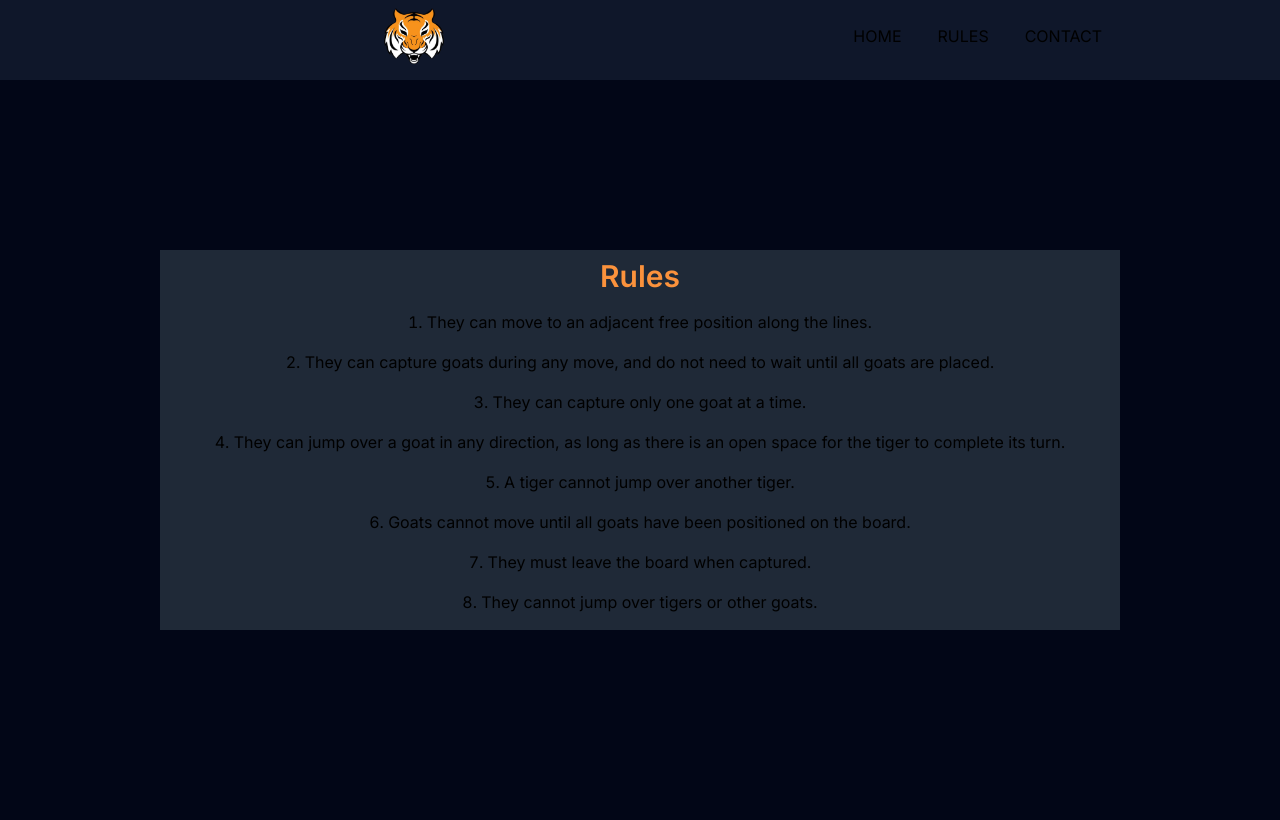
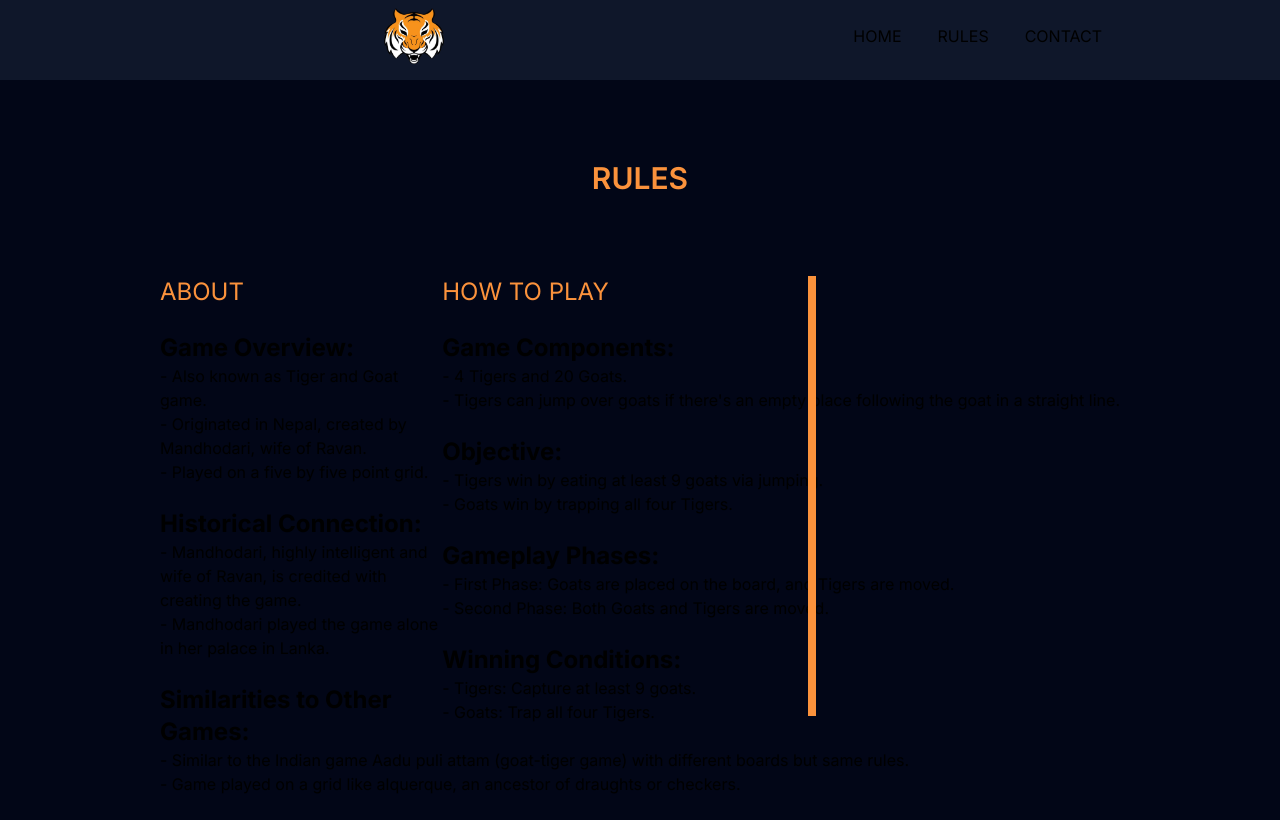
Before and after one commit to Satishdhakal/Baghchal, a Next.js app: page /rules in a window 1280 px wide. Built offline with nearby package versions, Linux system fonts and the light colour scheme.

Commit message:
updated rules

```diff
--- a/app/rules/page.tsx
+++ b/app/rules/page.tsx
@@ -1,37 +1,80 @@
+import "./rules.css"
 const page = () => {
+  //left to make it mobile responsive
   return (
     <>
-      {/* subtract navbar height (80px) to prevent overflow  */}
-      <div className="flex items-center justify-center h-[calc(100vh-80px)] w-screen">
-        <div className="bg-gray-800 w-9/12 text-center">
-          <h2 className="text-center p-2 text-orange-400 font-semibold text-3xl">Rules</h2>
-          <div>
-            <ol className="p-2 list-decimal list-inside">
-              <li className="pt-0 p-2">
-                They can move to an adjacent free position along the lines.
-              </li>
-              <li className="p-2">
-                They can capture goats during any move, and do not need to wait
-                until all goats are placed.
-              </li>
-              <li className="p-2">They can capture only one goat at a time.</li>
-              <li className="p-2">
-                They can jump over a goat in any direction, as long as there is
-                an open space for the tiger to complete its turn.
-              </li>
-              <li className="p-2">A tiger cannot jump over another tiger.</li>
-              <li className="p-2">
-                Goats cannot move until all goats have been positioned on the
-                board.{" "}
-              </li>
-              <li className="p-2">They must leave the board when captured.</li>
-              <li className="p-2">
-                They cannot jump over tigers or other goats.
-              </li>
-            </ol>
-          </div>
+      <div>
+          <br /><br /><br />
+          <h2 className="text-center p-2 text-orange-400 font-semibold text-3xl">RULES</h2>
+      </div>
+      <br /><br /><br />
+      <div className="float-right mr-40">
+        <h1 className="text-2xl text-orange-400">HOW TO PLAY</h1>
+        <br></br>
+        <h2 className="text-2xl"><strong>Game Components:</strong></h2>
+        <ul>
+          <li>- 4 Tigers and 20 Goats.</li>
+          <li>- Tigers can jump over goats if there's an empty place following the goat in a straight line.</li>
+        </ul>
+        <br></br>
+
+        <h2 className="text-2xl"><strong>Objective:</strong></h2>
+        <ul>
+          <li>- Tigers win by eating at least 9 goats via jumping.</li>
+          <li>- Goats win by trapping all four Tigers.</li>
+        </ul>
+        <br></br>
+
+        <h2 className="text-2xl"><strong>Gameplay Phases:</strong></h2>
+        <ul>
+          <li>- First Phase: Goats are placed on the board, and Tigers are moved.</li>
+          <li>- Second Phase: Both Goats and Tigers are moved.</li>
+        </ul>
+        <br></br>
+
+        <h2 className="text-2xl"><strong>Winning Conditions:</strong></h2>
+        <ul>
+          <li>- Tigers: Capture at least 9 goats.</li>
+          <li>- Goats: Trap all four Tigers.</li>
+        </ul>
+        <br></br>
+      </div>
+
+      <div className="border-l-8 fixed border-orange-400 vertical-line"></div> {/*Vertical Line*/}
+
+      <div className="ml-40">
+        <h1 className="text-2xl text-orange-400">ABOUT</h1>
+        <br></br>
+        <h2 className="text-2xl"><strong>Game Overview:</strong></h2>
+
+        <ul>
+          <li>
+            - Also known as Tiger and Goat game.
+          </li>
+          <li>
+            - Originated in Nepal, created by Mandhodari, wife of Ravan.
+          </li>
+          <li>
+            - Played on a five by five point grid.
+          </li>
+        </ul>
+        <br></br>
+
+        <h2 className="text-2xl"><strong>Historical Connection:</strong></h2>
+        <ul>
+          <li>- Mandhodari, highly intelligent and wife of Ravan, is credited with creating the game.</li>
+          <li>- Mandhodari played the game alone in her palace in Lanka.</li>
+        </ul>
+        <br></br>
+
+        <h2 className="text-2xl"><strong>Similarities to Other Games:</strong></h2>
+        <ul>
+          <li>- Similar to the Indian game Aadu puli attam (goat-tiger game) with different boards but same rules.</li>
+          <li>- Game played on a grid like alquerque, an ancestor of draughts or checkers.</li>
+        </ul>
+        <br></br>
+
         </div>
-      </div>
     </>
   );
 };
--- /dev/null
+++ b/app/rules/rules.css
@@ -0,0 +1,5 @@
+.vertical-line{
+    position: fixed;
+    height: 55vh;
+    left: 101vh;
+}
```
